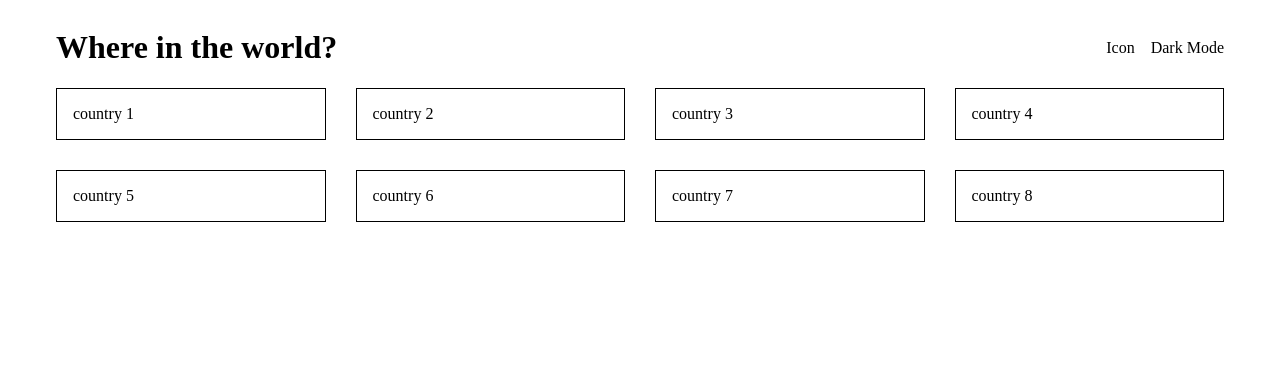
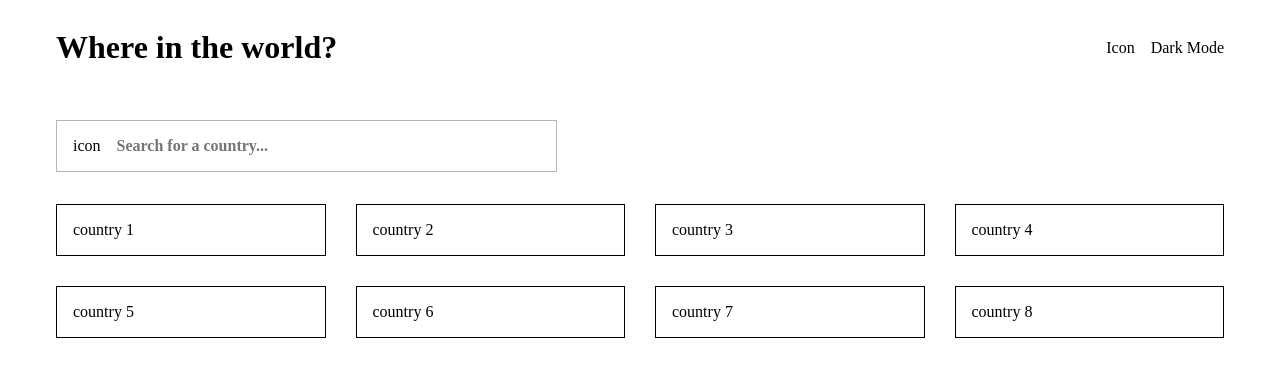
Before and after one commit to cemmanuelonyema/Obodos, a React app: page / in a window 1280 px wide. Shown: the top 376 px of the page. Built offline with nearby package versions, Linux system fonts and the light colour scheme; the HTML template or start-up script is replaced by a standard one.

Commit message:
Add search component

```diff
--- a/src/App.jsx
+++ b/src/App.jsx
@@ -1,5 +1,6 @@
 import React, { Fragment } from "react";
 import { Countries } from "./components/countries/Countries";
+import { Forms } from "./components/forms/Forms";
 import { Header } from "./components/layout/header/Header";
 
 export const App = () => {
@@ -7,6 +8,7 @@ export const App = () => {
     <Fragment>
       <Header />
       <main>
+        <Forms />
         <Countries />
       </main>
     </Fragment>
--- /dev/null
+++ b/src/components/forms/Forms.jsx
@@ -0,0 +1,13 @@
+import React from "react";
+import "./forms.css";
+import { Search } from "./search/Search";
+
+export const Forms = () => {
+  return (
+    <section className="forms">
+      <div className="container forms__container">
+        <Search />
+      </div>
+    </section>
+  );
+};
--- /dev/null
+++ b/src/components/forms/forms.css
@@ -0,0 +1,5 @@
+.forms__container {
+  max-width: 1200px;
+  margin: 0 auto;
+  padding: 0 3rem;
+}
--- /dev/null
+++ b/src/components/forms/search/Search.jsx
@@ -0,0 +1,27 @@
+import React, { useState } from "react";
+import "./search.css";
+
+export const Search = () => {
+  const [searchQuery, setSearchQuery] = useState("");
+
+  const handleChange = (e) => {
+    setSearchQuery(e.target.value);
+    console.log(searchQuery);
+  };
+
+  const handleSubmit = (e) => {
+    e.preventDefault();
+  };
+
+  return (
+    <form onSubmit={handleSubmit} className="form search__form">
+      <span>icon</span>
+      <input
+        type="text"
+        placeholder="Search for a country..."
+        value={searchQuery}
+        onChange={handleChange}
+      />
+    </form>
+  );
+};
--- /dev/null
+++ b/src/components/forms/search/search.css
@@ -0,0 +1,30 @@
+.search__form {
+  display: inline-flex;
+  align-items: center;
+  width: 40%;
+  gap: 1rem;
+  border: 1px solid rgba(1, 8, 22, 0.298);
+  padding: 0 1rem;
+  margin: 2rem 0;
+}
+
+.search__form:focus-within {
+  box-shadow: 0 1px 6px 0 rgba(32, 33, 36, 0.28);
+  border-color: rgba(223, 225, 229, 0);
+}
+
+input {
+  width: 100%;
+  border: none;
+  padding: 1rem 0;
+  border: none;
+
+  font-family: inherit;
+  font-weight: 600;
+  font-size: 16px;
+  background-color: transparent;
+}
+
+input:focus {
+  outline: none;
+}
```
